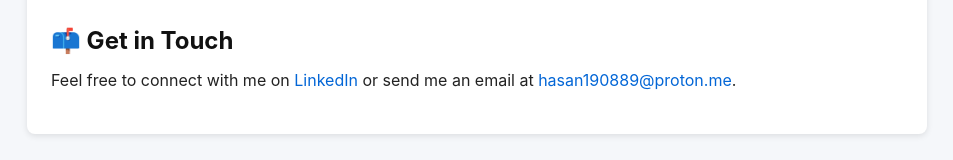
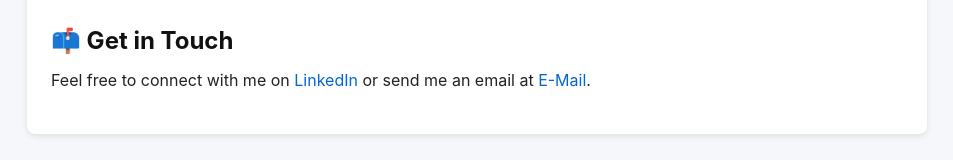
Before and after one commit to 2917hs/About.Me, a plain HTML site: page index.html in a window 1280 px wide. Shown: the part 2001-2161 px from the top of the page, without its empty margins (163-1116 px from the left). Drawn offline with Linux system fonts and the light colour scheme.

Commit message:
Update index.html

```diff
--- a/index.html
+++ b/index.html
@@ -129,7 +129,7 @@
 
     <section class="contact">
         <h2>📫 Get in Touch</h2>
-        <p>Feel free to connect with me on <a href="https://www.linkedin.com/in/2917hs/" target="_blank" rel="noopener noreferrer">LinkedIn</a> or send me an email at <a href="mailto:hasan190889@proton.me">hasan190889@proton.me</a>.</p>
+        <p>Feel free to connect with me on <a href="https://www.linkedin.com/in/2917hs/" target="_blank" rel="noopener noreferrer">LinkedIn</a> or send me an email at <a href="mailto:hasan190889@proton.me">E-Mail</a>.</p>
     </section>
 
     <footer>
```
